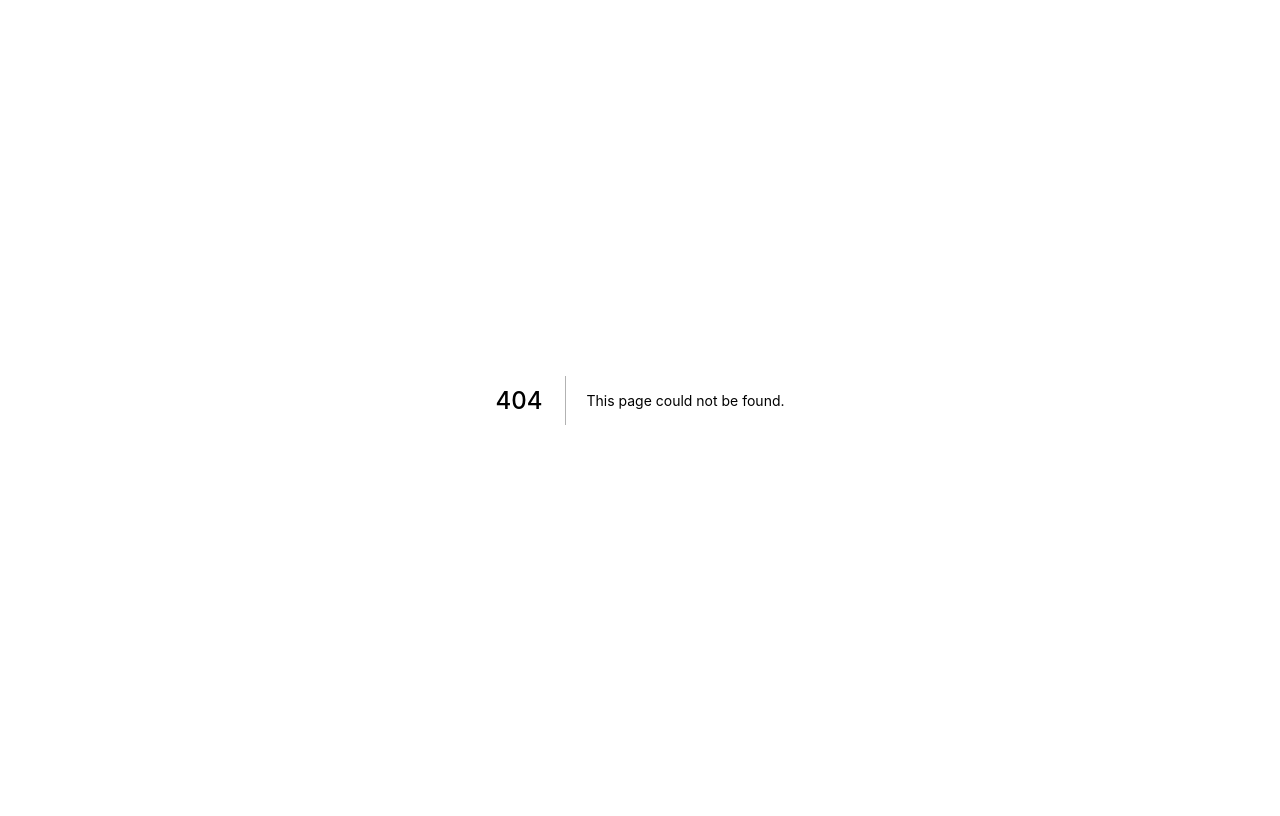
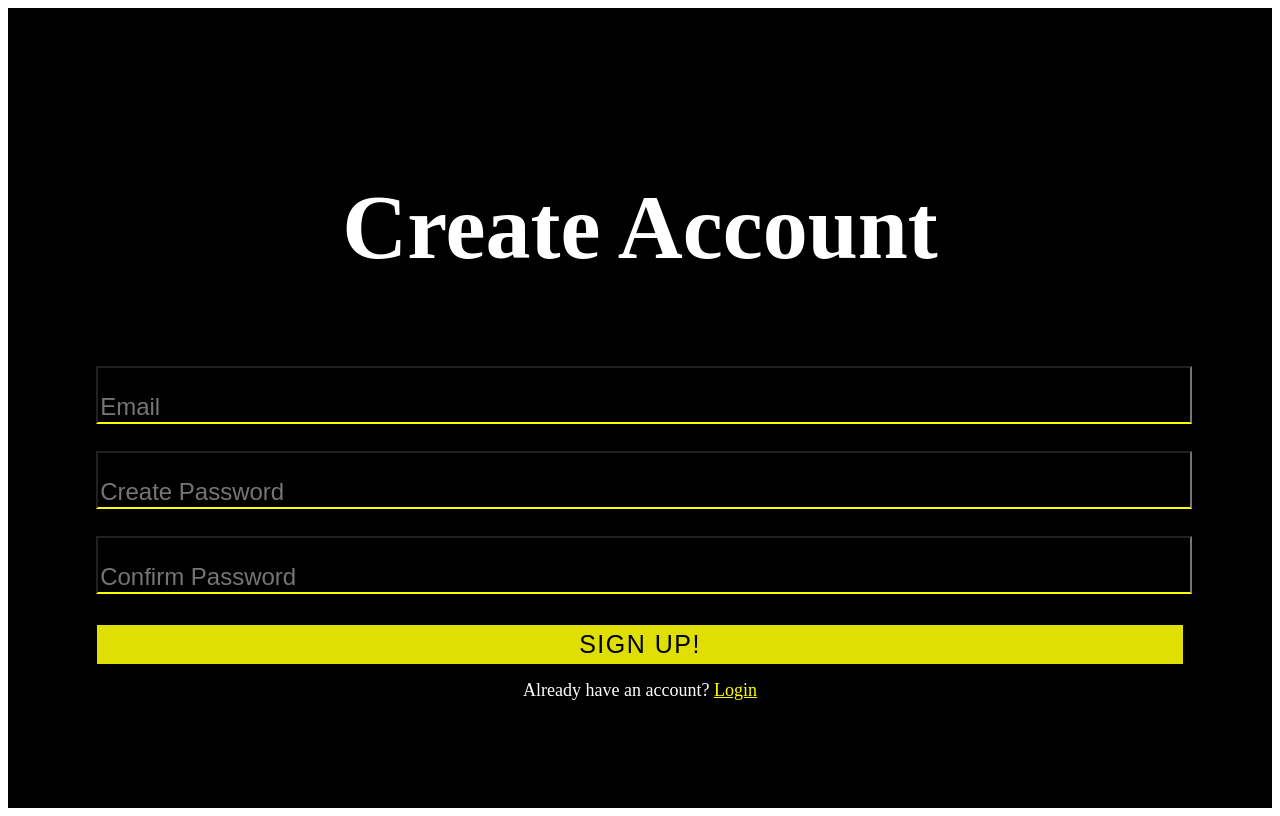
Before and after one commit to BlexiTek-LLC/SLE-Web-App, a Next.js app: page /admins/Signup in a window 1280 px wide. Before the commit this address had no page. Built offline with nearby package versions, Linux system fonts and the light colour scheme.

Commit message:
Basic signup page template

```diff
--- a/package.json
+++ b/package.json
@@ -15,10 +15,14 @@
     "react-dom": "17.0.2"
   },
   "devDependencies": {
+    "@tailwindcss/aspect-ratio": "^0.4.0",
+    "@tailwindcss/forms": "^0.4.0",
+    "@tailwindcss/line-clamp": "^0.3.1",
+    "@tailwindcss/typography": "^0.5.1",
     "autoprefixer": "^10.4.2",
     "eslint": "8.7.0",
     "eslint-config-next": "12.0.8",
-    "postcss": "^8.4.5",
+    "postcss": "^8.4.6",
     "tailwindcss": "^3.0.18"
   }
 }
--- /dev/null
+++ b/pages/admins/Signup.js
@@ -0,0 +1,39 @@
+import React, { useState } from "react";
+import styles from "../../styles/Admin/Signup.module.css";
+import Link from "next/link";
+
+const Signup = () => {
+  return (
+    <div className={styles.container}>
+      <div className="" style={{ color: "white", fontSize: 45 }}>
+        <h1>Create Account</h1>
+      </div>
+
+      <form className="w-full max-w-sm ">
+        <input
+          type="text"
+          className={styles.email}
+          placeholder="Email"
+        />
+        <input
+          type="password"
+          className={styles.password}
+          placeholder="Create Password"
+        />
+        <input
+          type="password"
+          className={styles.passwordConfirm}
+          placeholder="Confirm Password"
+        />
+        <button type="submit" className={styles.submitBttn}>
+          Sign Up!
+        </button>
+      </form>
+      <div className={styles.login}>
+        Already have an account? <Link href="/" passHref><a style={{color: "yellow"}}>Login</a></Link>
+      </div>
+    </div>
+  );
+};
+
+export default Signup;
--- a/pages/index.js
+++ b/pages/index.js
@@ -2,7 +2,7 @@ import Head from 'next/head'
 import Image from 'next/image'
 import LandingPage from '../components/Home/LandingPage'
 import styles from '../styles/Home.module.css'
-
+import Signup from './admins/Signup'
 export default function Home() {
   return (
     <div className={styles.container}>
@@ -13,7 +13,6 @@ export default function Home() {
       </Head>
 
       <LandingPage />
-
     </div>
   )
 }
--- /dev/null
+++ b/styles/Admin/Signup.module.css
@@ -0,0 +1,56 @@
+
+
+.container{
+    height: 100vh;
+    background-color: black;
+    display: flex;
+    align-items: center;
+    justify-content: center;
+    flex-direction: column;
+    margin: 0;
+}
+
+.email,
+.password,
+.passwordConfirm {
+    background-color: black;
+    border-bottom: 2px solid yellow;
+    font-size: 24px;
+    font-weight: 200;
+    width: 100%;
+    padding-top: 25px;
+    color: yellow;
+    outline: none;
+    margin-top: 27px;
+
+}
+
+.submitBttn{
+    width: 100%;
+    color: black;
+    background-color: rgb(223, 223, 4);
+    border: 1px solid black;
+    padding: 5px;
+    margin-top: 30px;
+    font-size: 25px;
+    font-weight: 200;
+    letter-spacing: 1.5px;
+    text-transform: uppercase;
+}
+.submitBttn:hover{
+    width: 100%;
+    color: yellow;
+    background-color: black;
+    border: 1px solid yellow;
+    padding: 5px;
+    margin-top: 30px;
+    font-size: 25px;
+    font-weight: 200;
+    letter-spacing: 1.5px;
+    text-transform: uppercase;
+}
+.login{
+    color: white;
+    font-size: 18px;
+    margin-top: 15px;
+}
--- a/tailwind.config.js
+++ b/tailwind.config.js
@@ -6,5 +6,7 @@ module.exports = {
   theme: {
     extend: {},
   },
-  plugins: [],
+  plugins: [
+    require('@tailwindcss/forms'),
+  ],
 }
```
Also changed, not shown: components/Home/LandingPage.js (+15 -9 lines), 2 other files (tests, documents, lock files or other folders).
